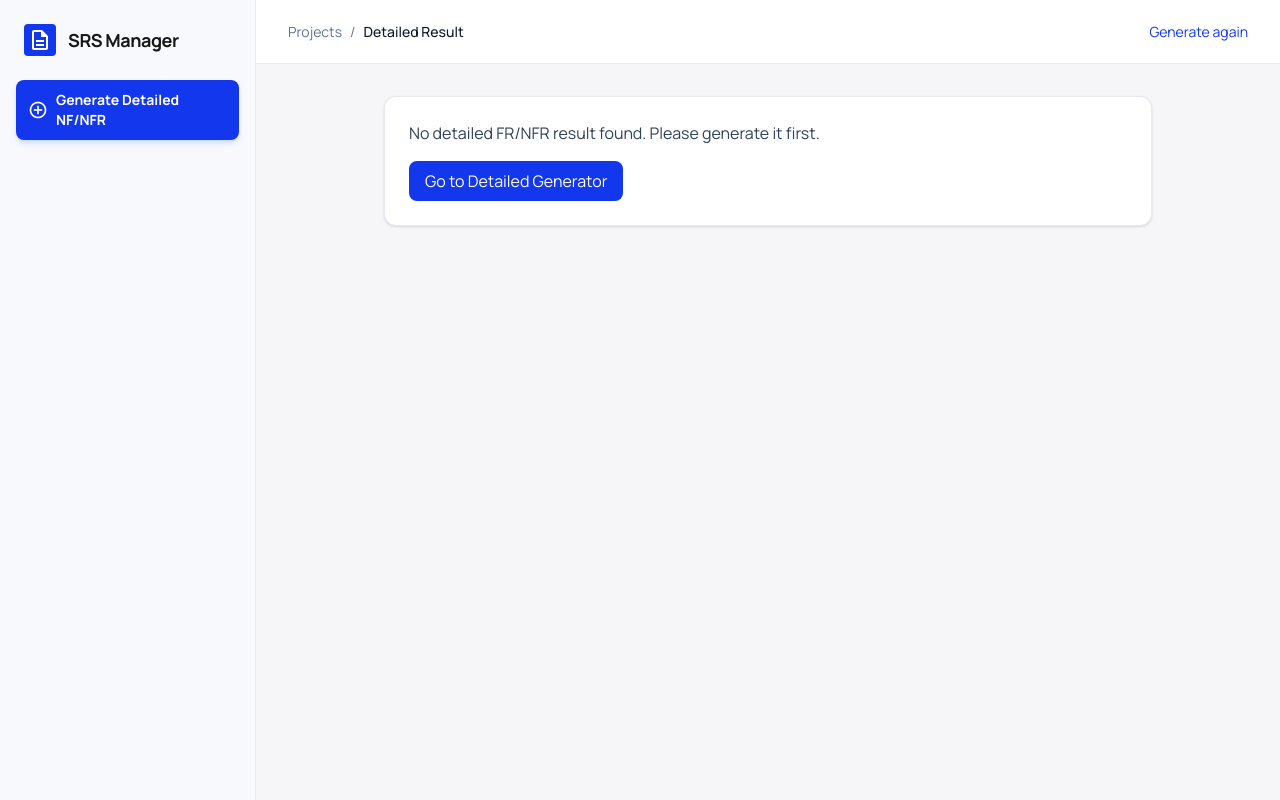
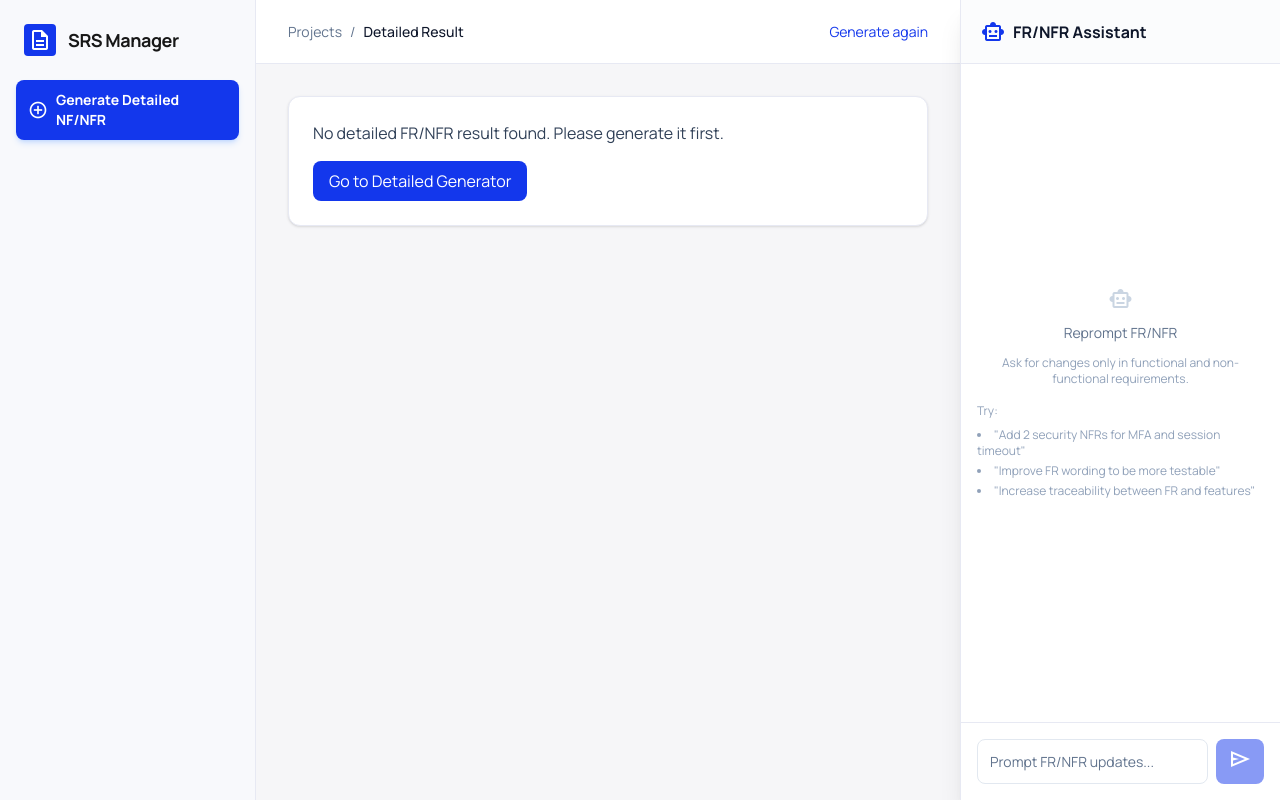
Before and after one commit to faridjuliano/srs-generation, a Next.js app: page /fr-nfr-detailed-result in a window 1280 px wide. Built offline with nearby package versions, Linux system fonts and the light colour scheme.

Commit message:
nf nfr detailed reprompt

```diff
--- a/src/app/fr-nfr-detailed-result/page.tsx
+++ b/src/app/fr-nfr-detailed-result/page.tsx
@@ -4,6 +4,7 @@ import Link from 'next/link';
 import { useRouter } from 'next/navigation';
 import { useEffect, useMemo, useState } from 'react';
 import FrNfrAutoFixSuggestions from '@/components/fr-nfr/FrNfrAutoFixSuggestions';
+import FrNfrChatSidebar from '@/components/fr-nfr/FrNfrChatSidebar';
 import FrNfrValidationSummary from '@/components/fr-nfr/FrNfrValidationSummary';
 import { JsonRenderer } from '@/components/srs-results-2/JsonRenderer';
 import type {
@@ -199,6 +200,16 @@ export default function FrNfrDetailedResultPage() {
     });
   };
 
+  const handleChatContentUpdate = (updatedContent: Record<string, unknown>) => {
+    setPayload(prev => {
+      if (!prev) return prev;
+      return {
+        ...prev,
+        content: updatedContent
+      };
+    });
+  };
+
   if (!payload) {
     return (
       <div className="flex h-screen w-full overflow-hidden">
@@ -259,6 +270,13 @@ export default function FrNfrDetailedResultPage() {
             </div>
           </div>
         </main>
+
+        <FrNfrChatSidebar
+          isOpen={true}
+          onClose={() => {}}
+          content={undefined}
+          onContentUpdate={handleChatContentUpdate}
+        />
       </div>
     );
   }
@@ -305,7 +323,7 @@ export default function FrNfrDetailedResultPage() {
             <span className="mx-2 hidden sm:inline">/</span>
             <span className="text-slate-900 dark:text-white font-medium">Detailed Result</span>
           </nav>
-          <div className="flex items-center gap-3">
+          <div className="flex items-center gap-2 lg:gap-3">
             <button
               type="button"
               onClick={() => setIsEditing(prev => !prev)}
@@ -361,6 +379,13 @@ export default function FrNfrDetailedResultPage() {
           </div>
         </div>
       </main>
+
+      <FrNfrChatSidebar
+        isOpen={true}
+        onClose={() => {}}
+        content={content ?? undefined}
+        onContentUpdate={handleChatContentUpdate}
+      />
     </div>
   );
 }
--- a/src/components/fr-nfr/FrNfrChatSidebar.tsx
+++ b/src/components/fr-nfr/FrNfrChatSidebar.tsx
@@ -49,7 +49,7 @@ export default function FrNfrChatSidebar({
       const body = {
         content: content ?? {},
         instruction: input,
-        history: [...messages, userMessage].map(msg => ({ role: msg.role, content: msg.content }))
+        validationModel: 'rule-based'
       };
 
       const response = await fetch('/api/srs/reprompt-fr-nfr', {
@@ -106,19 +106,11 @@ export default function FrNfrChatSidebar({
           isOpen ? 'translate-x-0' : 'translate-x-full'
         }`}
       >
-        <div className="h-16 flex items-center justify-between px-5 border-b border-[#e7e9f3] dark:border-[#2a2e3b] bg-slate-50/50 dark:bg-[#1a1d2d]">
+        <div className="h-16 flex items-center gap-2 px-5 border-b border-[#e7e9f3] dark:border-[#2a2e3b] bg-slate-50/50 dark:bg-[#1a1d2d]">
           <div className="flex items-center gap-2">
             <span className="material-symbols-outlined text-primary">smart_toy</span>
             <h2 className="font-bold text-slate-900 dark:text-white">FR/NFR Assistant</h2>
           </div>
-          {/*<button*/}
-          {/*  type="button"*/}
-          {/*  onClick={onClose}*/}
-          {/*  className="p-2 text-slate-500 hover:text-slate-700 dark:text-slate-400 dark:hover:text-slate-200 transition-colors"*/}
-          {/*  aria-label="Close chat"*/}
-          {/*>*/}
-          {/*  <span className="material-symbols-outlined">close</span>*/}
-          {/*</button>*/}
         </div>
 
         <div className="flex-1 overflow-y-auto p-4 space-y-4">
@@ -199,13 +191,7 @@ export default function FrNfrChatSidebar({
         </div>
       </aside>
 
-      {isOpen && (
-        <div
-          className="lg:hidden fixed inset-0 bg-black/50 z-10"
-          onClick={onClose}
-          aria-hidden="true"
-        />
-      )}
+      {/*Overlay removed - chat is always open*/}
     </>
   );
 }
```
Lines whose indentation alone changed are shown as unchanged.
